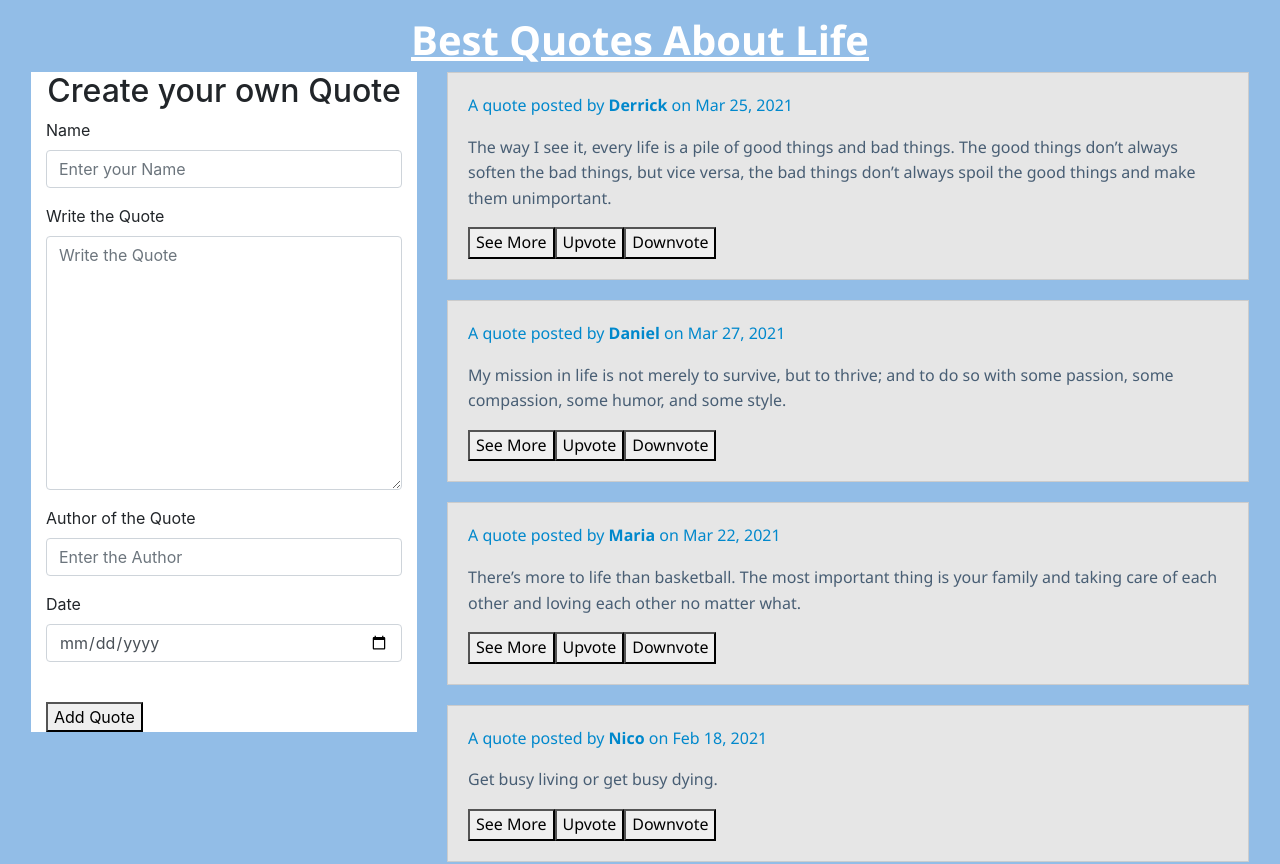
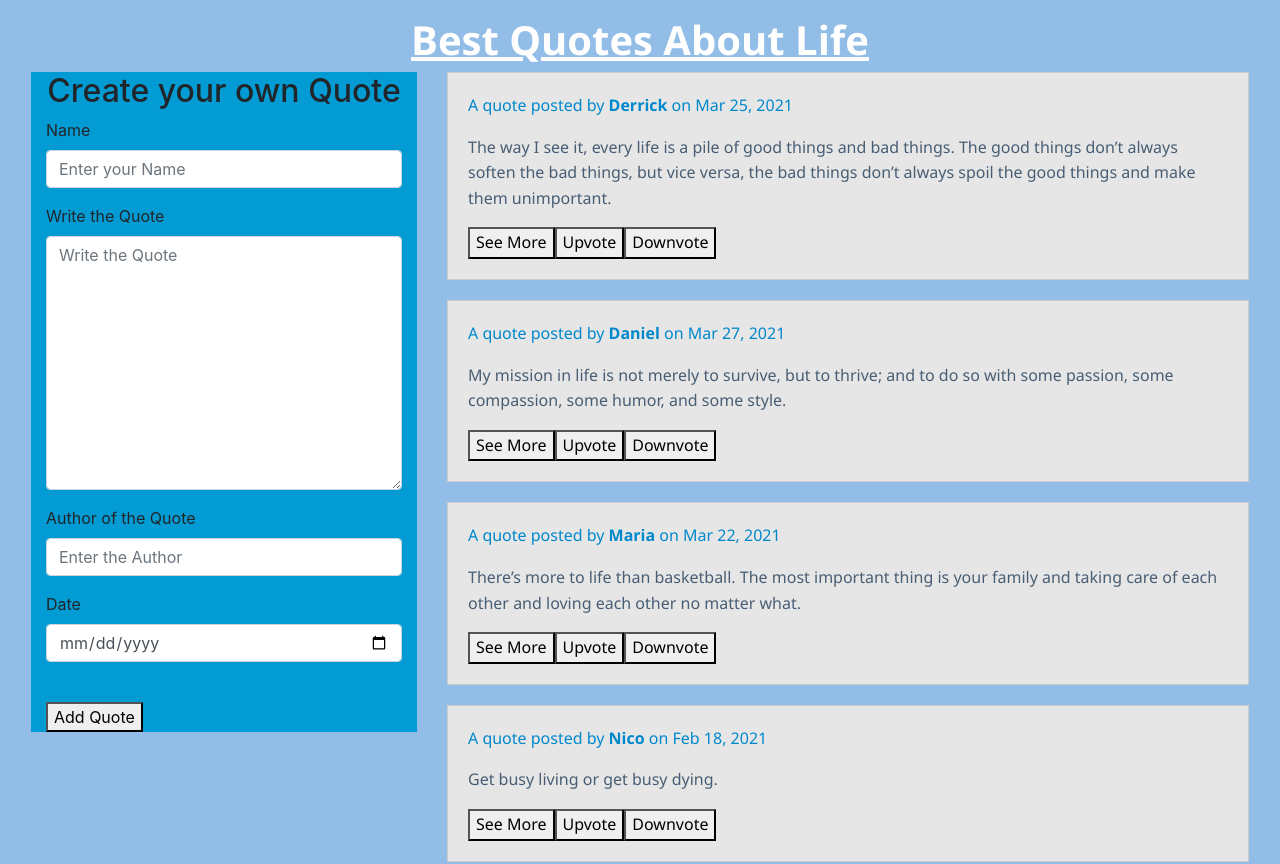
Before and after one commit to Derrick-Nyongesa/Quotes, an Angular app: page / in a window 1280 px wide. Shown: the top 864 px of the page. Built offline with nearby package versions, Linux system fonts and the light colour scheme.

Commit message:
added a background color to the form

```diff
--- a/src/app/quote-form/quote-form.component.css
+++ b/src/app/quote-form/quote-form.component.css
@@ -1,3 +1,7 @@
 * {
     box-sizing: border-box;
 }
+
+#form-area{
+    background:rgb(3, 155, 211)
+}
--- a/src/app/quote-form/quote-form.component.html
+++ b/src/app/quote-form/quote-form.component.html
@@ -7,9 +7,9 @@
     <title>Document</title>
 </head>
 <body>
-    <div class="container">
+    <div class="container" id="form-area">
         <h2 class="text-center">Create your own Quote</h2>
-        <form (ngSubmit)='submitQuote()' #quoteForm='ngForm'>
+        <form (ngSubmit)='submitQuote()' #quoteForm='ngForm' id="form">
             <div class="form-group">
                 <label for="name">Name</label><br>
                 <input type="text" class="form-control" id="name" placeholder="Enter your Name" [(ngModel)]="newQuote.name" name="name" #name='ngModel' required>
```
